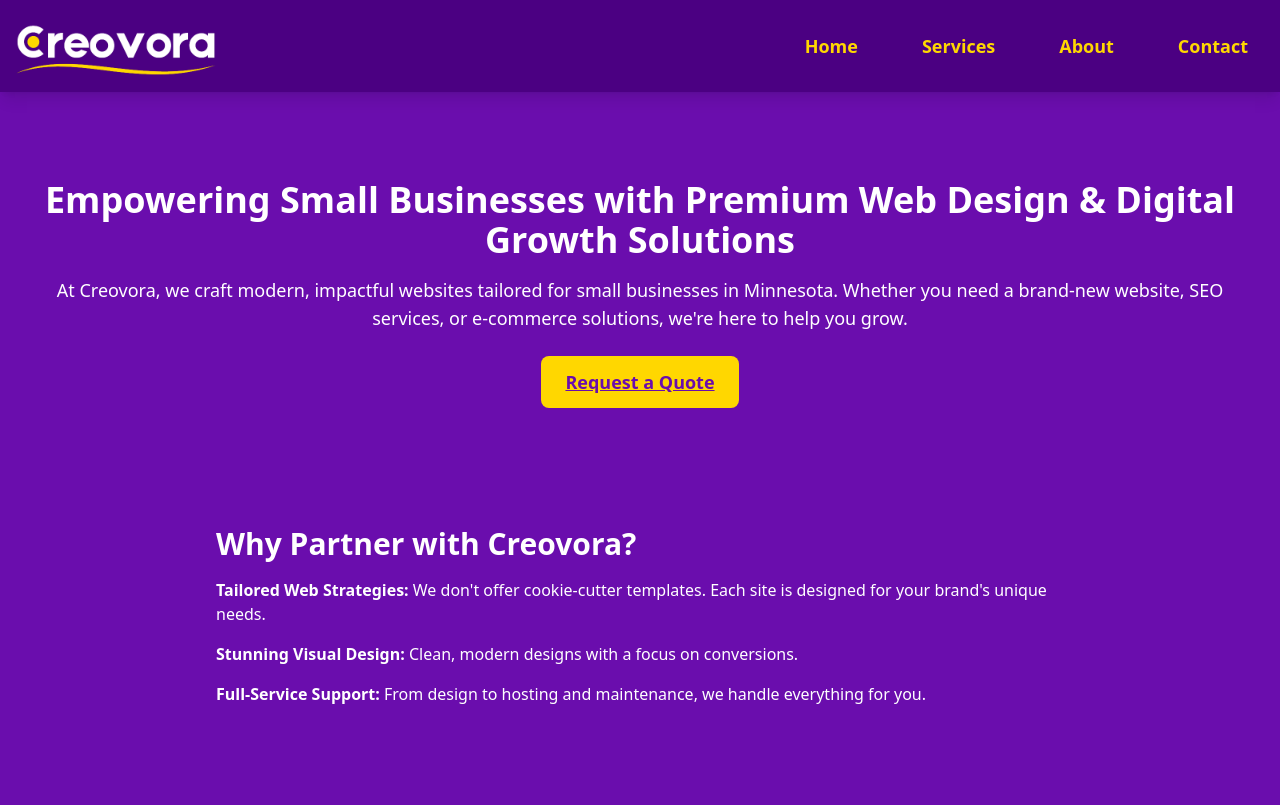
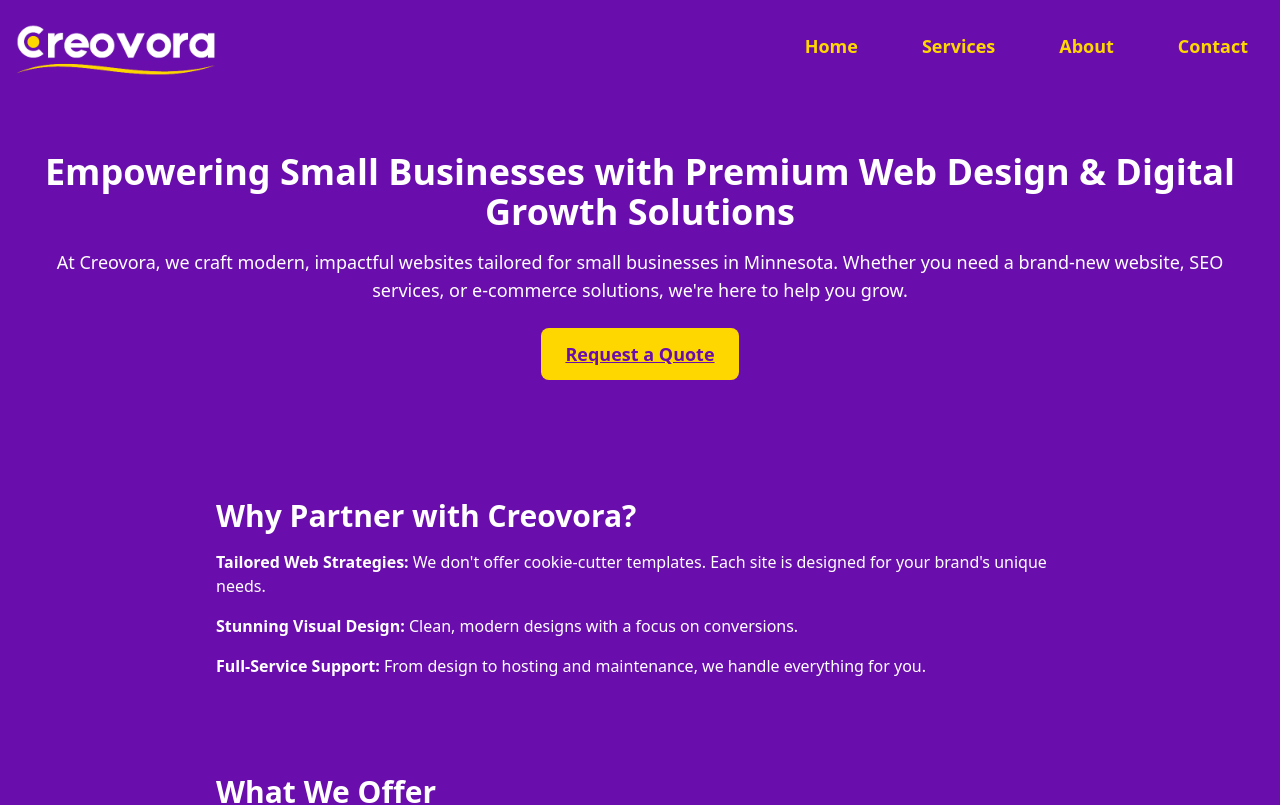
Before and after one commit to Creovora/creovora-website, a Next.js app: page / in a window 1280 px wide. Shown: the top 805 px of the page. Built offline with nearby package versions, Linux system fonts and the light colour scheme.

Commit message:
Finilized Nav bar (for real this time).

```diff
--- a/src/app/layout.tsx
+++ b/src/app/layout.tsx
@@ -18,8 +18,8 @@ export default function RootLayout({
         {/* Include Navbar Component */}
         <Navbar />
 
-        {/* Main Content */}
-        <main className="p-6">{children}</main>
+        {/* Main Content with Added Margin Below Navbar */}
+        <main className="p-6 mt-16">{children}</main>
 
         {/* Include Footer Component */}
         <Footer />
--- a/src/components/Navbar.tsx
+++ b/src/components/Navbar.tsx
@@ -1,16 +1,32 @@
 "use client";
 
-import { useState } from "react";
+import { useState, useEffect } from "react";
 import Link from "next/link";
 import Image from "next/image";
 
 export default function Navbar() {
   const [isOpen, setIsOpen] = useState(false);
+  const [scrolling, setScrolling] = useState(false);
+
+  useEffect(() => {
+    const handleScroll = () => {
+      if (window.scrollY > 50) {
+        setScrolling(true);
+      } else {
+        setScrolling(false);
+      }
+    };
+    window.addEventListener("scroll", handleScroll);
+    return () => window.removeEventListener("scroll", handleScroll);
+  }, []);
 
   return (
-    <nav className="bg-darkPurple text-white p-4 shadow-lg relative z-50">
-      <div className="max-w-7xl mx-auto flex justify-between items-center">
-
+    <nav
+      className={`fixed top-0 left-0 w-full z-50 transition-all duration-500 ease-in-out ${
+        scrolling ? "bg-darkPurple shadow-lg" : "bg-transparent"
+      }`}
+    >
+      <div className="max-w-7xl mx-auto flex justify-between items-center p-4">
         {/* Logo Section */}
         <Link href="/" className="flex items-center space-x-2">
           <Image
@@ -22,7 +38,7 @@ export default function Navbar() {
           />
         </Link>
 
-        {/* Hamburger Button for Mobile */}
+        {/* Hamburger Button for Mobile - Hidden when menu is open */}
         {!isOpen && (
           <button
             className="block md:hidden focus:outline-none z-50"
@@ -57,14 +73,14 @@ export default function Navbar() {
 
           {/* Mobile Links */}
           <ul className="space-y-8 text-2xl font-bold text-white text-center">
-            <li><Link href="/" onClick={() => setIsOpen(false)} className="hover:text-accent transition-all">Home</Link></li>
-            <li><Link href="/services" onClick={() => setIsOpen(false)} className="hover:text-accent transition-all">Services</Link></li>
-            <li><Link href="/about" onClick={() => setIsOpen(false)} className="hover:text-accent transition-all">About</Link></li>
-            <li><Link href="/contact" onClick={() => setIsOpen(false)} className="hover:text-accent transition-all">Contact</Link></li>
+            <li><Link href="/" onClick={() => setIsOpen(false)}>Home</Link></li>
+            <li><Link href="/services" onClick={() => setIsOpen(false)}>Services</Link></li>
+            <li><Link href="/about" onClick={() => setIsOpen(false)}>About</Link></li>
+            <li><Link href="/contact" onClick={() => setIsOpen(false)}>Contact</Link></li>
           </ul>
         </div>
 
-        {/* Desktop Navigation Links - Centered Hover Effect */}
+        {/* Desktop Navigation Links */}
         <ul className="hidden md:flex space-x-8 text-lg font-semibold">
           {["Home", "Services", "About", "Contact"].map((item, index) => (
             <li key={index} className="relative group">
@@ -73,7 +89,6 @@ export default function Navbar() {
                 className="relative px-4 py-2 no-underline hover:text-accent transition-all"
               >
                 {item}
-                {/* Hover Line Effect */}
                 <span className="absolute left-0 bottom-0 w-full h-[2px] bg-accent scale-x-0 group-hover:scale-x-100 transition-transform duration-300 origin-center"></span>
               </Link>
             </li>
```
